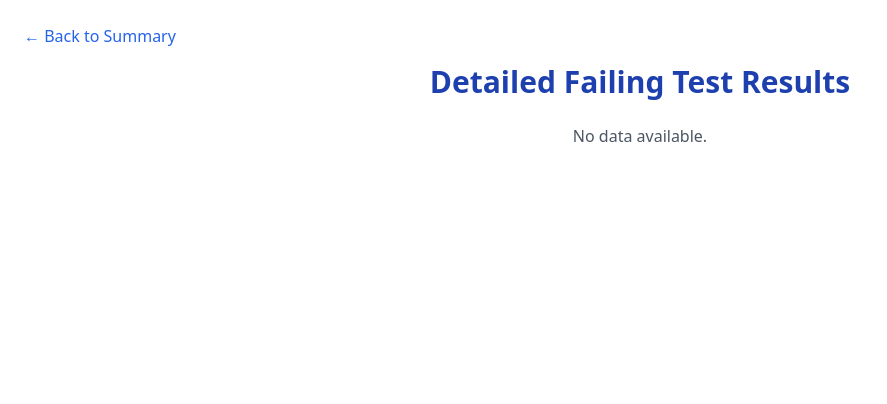
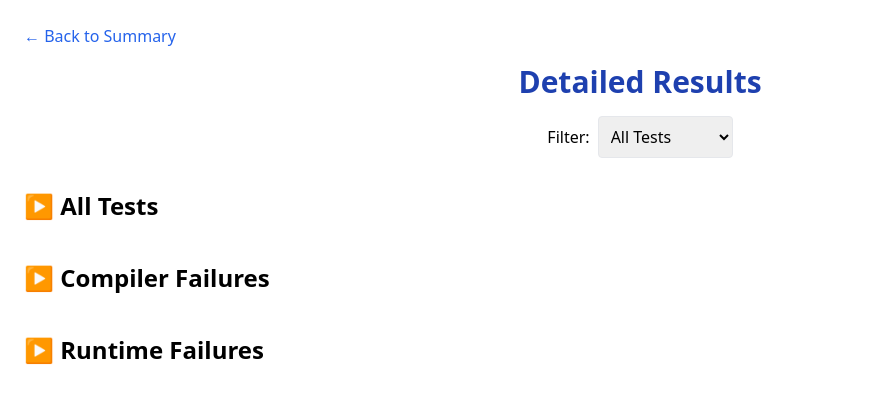
Before and after one commit to UD-CRPL/Directive-Based-VV-Generator, a React (Create React App) app in the folder vv-site/: page /details in a window 1280 px wide. Shown: the top 404 px of the page, without its empty margins (0-887 px from the left). Built offline with nearby package versions, Linux system fonts and the light colour scheme.

Commit message:
Drop down implemented with 3 seperate charts for test, compiler failures and runtime failures.

```diff
--- a/vv-site/src/DetailsPage.tsx
+++ b/vv-site/src/DetailsPage.tsx
@@ -1,23 +1,112 @@
-import React from 'react';
+import React, { useEffect, useState } from 'react';
 import { useLocation, useNavigate } from 'react-router-dom';
 
-interface Failure {
+interface FailureDetail {
   name: string;
-  reason: string;
+  compilerResult: number;
+  compilerReason: string;
+  runtimeResult: number;
+  runtimeReason: string;
+  language: string;
 }
 
-interface SummaryDetails {
-  C: { total: number; pass: number; fail: number };
-  CPP: { total: number; pass: number; fail: number };
-  F90: { total: number; pass: number; fail: number };
-  failures: Failure[];
-}
-
-export default function DetailsPage() {
+const DetailsPage: React.FC = () => {
   const location = useLocation();
   const navigate = useNavigate();
-  const state = location.state as { summary: SummaryDetails | null };
-  const summary = state?.summary;
+  const [failures, setFailures] = useState<FailureDetail[]>([]);
+  const [filter, setFilter] = useState<'all' | 'pass' | 'fail'>('all');
+  const [expandedSections, setExpandedSections] = useState<{ [key: string]: boolean }>({
+    all: false,
+    compiler: false,
+    runtime: false
+  });
+
+  useEffect(() => {
+    const state = location.state as { rawJson: string };
+    if (!state?.rawJson) return;
+
+    const jsonText = state.rawJson.trim().replace(/^var jsonResults\s*=\s*/, '');
+    const data = JSON.parse(jsonText);
+    const runs = data.runs;
+
+    const parsedFailures: FailureDetail[] = [];
+
+    for (const testName in runs) {
+      const run = runs[testName][0];
+      const ext = testName.split('.').pop()?.toLowerCase();
+      let language = 'Other';
+      if (ext === 'c') language = 'C';
+      else if (ext === 'cpp') language = 'CPP';
+      else if (ext === 'f90') language = 'F90';
+
+      const compilerResult = run?.compilation?.result;
+      const compilerReason = compilerResult !== 0 ? run?.compilation?.stderr?.split('\n')[0] || 'Unknown compile error' : '';
+
+      const runtimeResult = run?.execution?.result;
+      const runtimeReason = runtimeResult !== 0 ? run?.execution?.stderr?.split('\n')[0] || 'Unknown runtime error' : '';
+
+      parsedFailures.push({
+        name: testName,
+        compilerResult,
+        compilerReason,
+        runtimeResult,
+        runtimeReason,
+        language
+      });
+    }
+
+    setFailures(parsedFailures);
+  }, [location.state]);
+
+  const filteredData = failures.filter((entry) => {
+    if (filter === 'fail') return entry.compilerResult !== 0 || entry.runtimeResult !== 0;
+    if (filter === 'pass') return entry.compilerResult === 0 && entry.runtimeResult === 0;
+    return true;
+  });
+
+  const renderTable = (data: FailureDetail[], title: string, key: string) => (
+    <div className="mt-8">
+      <button
+        onClick={() => setExpandedSections(prev => ({ ...prev, [key]: !prev[key] }))}
+        className="text-left w-full text-2xl font-semibold mb-2 focus:outline-none"
+      >
+        {expandedSections[key] ? '▼' : '▶'} {title}
+      </button>
+      {expandedSections[key] && (
+        <div className="overflow-x-auto border rounded shadow">
+          <table className="table-auto w-full text-sm">
+            <thead className="bg-blue-100">
+              <tr>
+                <th className="p-2 border">#</th>
+                <th className="p-2 border">Test Name</th>
+                <th className="p-2 border">Language</th>
+                <th className="p-2 border">Compiler Result</th>
+                <th className="p-2 border">Compiler Reason</th>
+                <th className="p-2 border">Runtime Result</th>
+                <th className="p-2 border">Runtime Reason</th>
+              </tr>
+            </thead>
+            <tbody>
+              {data.map((f, i) => (
+                <tr key={i} className="even:bg-gray-50">
+                  <td className="p-2 border text-center">{i + 1}</td>
+                  <td className="p-2 border">{f.name}</td>
+                  <td className="p-2 border text-center">{f.language}</td>
+                  <td className="p-2 border text-center">{f.compilerResult}</td>
+                  <td className="p-2 border">{f.compilerReason}</td>
+                  <td className="p-2 border text-center">{f.runtimeResult}</td>
+                  <td className="p-2 border">{f.runtimeReason}</td>
+                </tr>
+              ))}
+            </tbody>
+          </table>
+        </div>
+      )}
+    </div>
+  );
+
+  const compilerFails = failures.filter(f => f.compilerResult !== 0);
+  const runtimeFails = failures.filter(f => f.runtimeResult !== 0);
 
   return (
     <div className="min-h-screen bg-white p-6">
@@ -25,35 +114,27 @@ export default function DetailsPage() {
         ← Back to Summary
       </button>
 
-      <h1 className="text-3xl font-bold mb-6 text-center text-blue-800">Detailed Failing Test Results</h1>
+      <h1 className="text-3xl font-bold text-center text-blue-800 mb-4">Detailed Results</h1>
 
-      {summary ? (
-        ['C', 'CPP', 'F90'].map((lang) => (
-          <div key={lang} className="mb-6 border-b pb-4">
-            <h2 className="text-xl font-semibold text-gray-800">{lang} Tests</h2>
-            <p>Total: {summary[lang as 'C' | 'CPP' | 'F90'].total}</p>
-            <p>Passing: {summary[lang as 'C' | 'CPP' | 'F90'].pass}</p>
-            <p>Failing: {summary[lang as 'C' | 'CPP' | 'F90'].fail}</p>
+      <div className="text-center mb-4">
+        <label htmlFor="filter" className="mr-2 font-medium">Filter:</label>
+        <select
+          id="filter"
+          className="border p-2 rounded"
+          value={filter}
+          onChange={(e) => setFilter(e.target.value as any)}
+        >
+          <option value="all">All Tests</option>
+          <option value="pass">Only Passing</option>
+          <option value="fail">Only Failing</option>
+        </select>
+      </div>
 
-            <ul className="list-disc list-inside mt-2 text-red-700">
-              {summary.failures
-                .filter((f) => {
-                  const ext = f.name.split('.').pop();
-                  return (
-                    (lang === 'C' && ext === 'c') ||
-                    (lang === 'CPP' && ext === 'cpp') ||
-                    (lang === 'F90' && ext?.toLowerCase() === 'f90')
-                  );
-                })
-                .map((f, i) => (
-                  <li key={i}><strong>{f.name}</strong>: {f.reason}</li>
-                ))}
-            </ul>
-          </div>
-        ))
-      ) : (
-        <p className="text-center text-gray-600">No data available.</p>
-      )}
+      {renderTable(filteredData, 'All Tests', 'all')}
+      {renderTable(compilerFails, 'Compiler Failures', 'compiler')}
+      {renderTable(runtimeFails, 'Runtime Failures', 'runtime')}
     </div>
   );
-}
+};
+
+export default DetailsPage;
```
